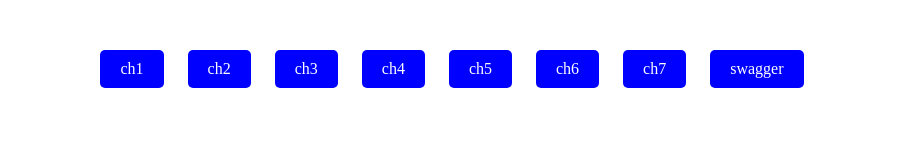
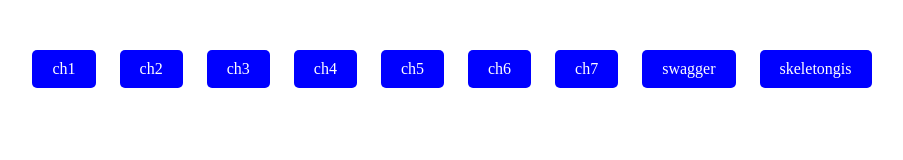
Before and after one commit to Fancyyy21/Fancyyy21.github.io, a plain HTML site: page index.html in a window 1280 px wide. Shown: the whole page, without its empty margins (188-1091 px from the left). Drawn offline with Linux system fonts and the light colour scheme.

Commit message:
skeleton gis href

```diff
--- a/index.html
+++ b/index.html
@@ -36,6 +36,7 @@
         <a href="ch6/">ch6</a>
         <a href="ch7/">ch7</a>
         <a href="swagger/">swagger</a>
+        <a href="skeletongis/">skeletongis</a>
     </div>
 </body>
 </html>
```
